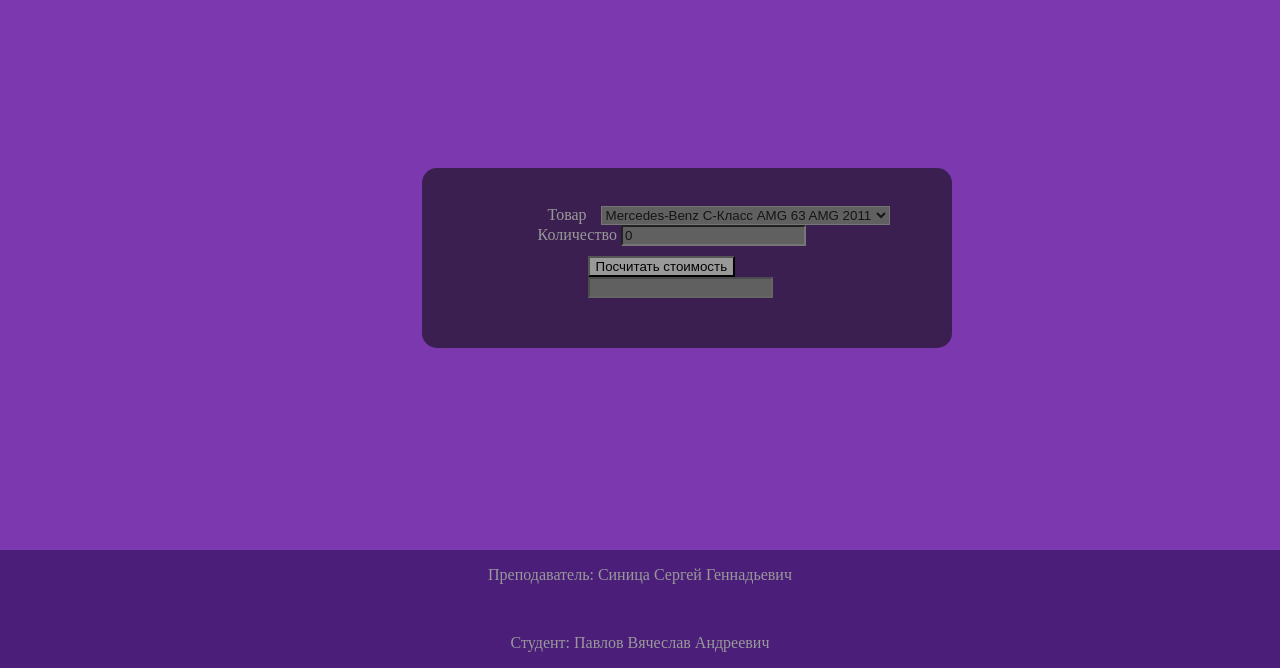
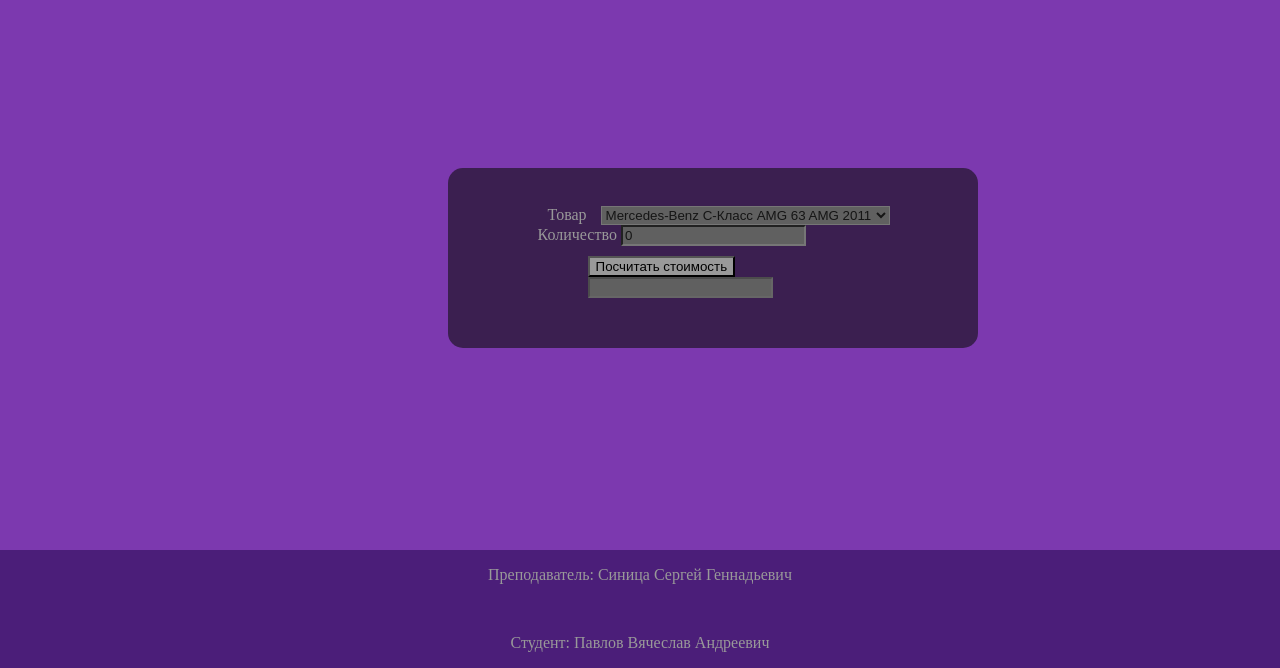
Before and after one commit to ashwh1te/5l, a plain HTML site: page index.html in a window 1280 px wide. Shown: the part 132-800 px from the top of the page. Drawn offline with Linux system fonts and the light colour scheme.

Commit message:
style.css

```diff
--- a/style.css
+++ b/style.css
@@ -152,8 +152,8 @@ label
     main {
         max-width: 960px;
         margin: 0 auto;
-        margin-top: 40px;
-        left: 33%;
+        margin-top: 70px;
+        left: 35%;
         width: 500px;
     }
     .main-section1
```
